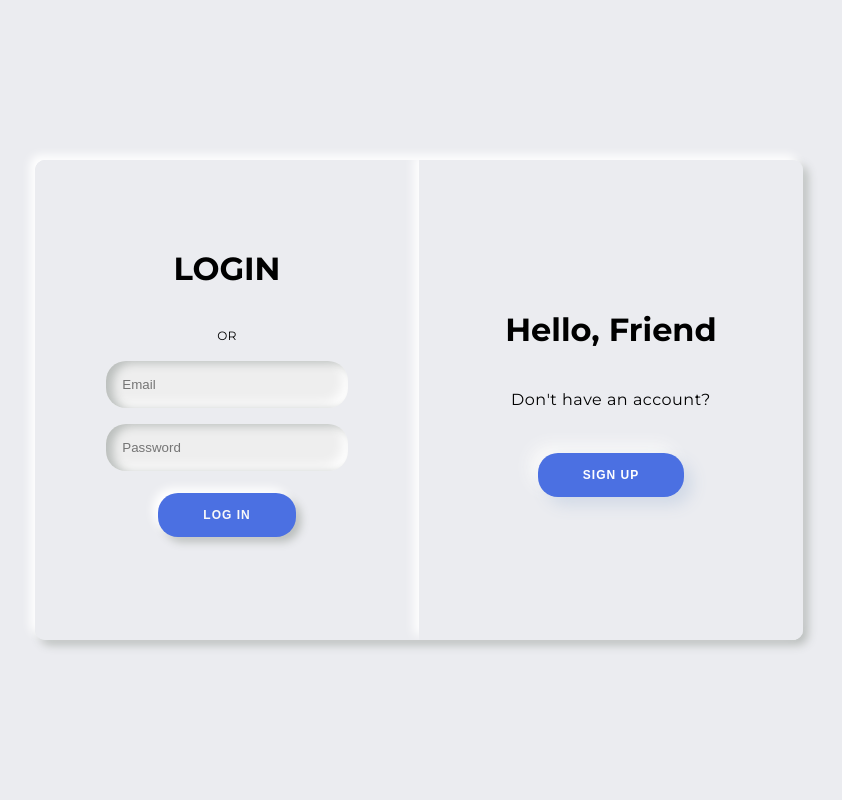
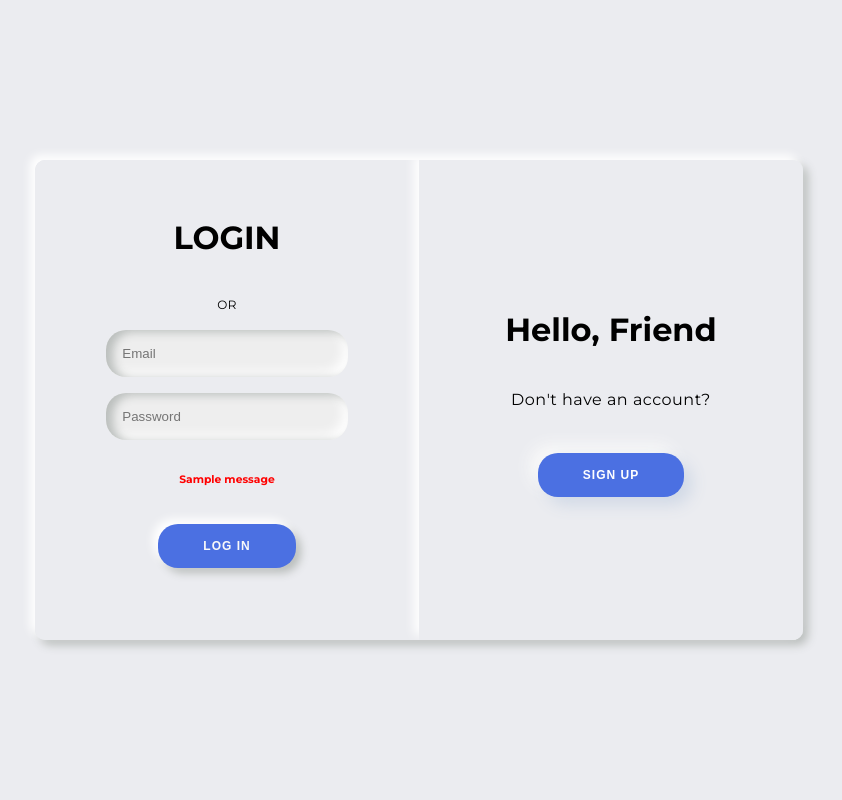
Before and after one commit to OpenLake/Photo-Sharing-App, a Django app: page /login in a window 1280 px wide. Shown: the whole page, without its empty margins (221-1063 px from the left). Run offline with Django 3.2, Linux system fonts and the light colour scheme; tables that the repository leaves empty hold one stand-in row (values such as "Sample post"); one stand-in notice (Sample message) is shown; some libraries are stand-ins or nearby versions.

Commit message:
Corrected the error while the same user signup

```diff
--- a/backend/home/views.py
+++ b/backend/home/views.py
@@ -8,6 +8,7 @@ import string
 import random
 from utils import checkGPUavailable, download_weights
 import hdbscan
+from django.contrib import messages
 
 
 # Required for image processing
@@ -63,9 +64,14 @@ def loginUser(request):
         first_name = request.POST.get("first_name")
         username = request.POST.get("username")
         password = request.POST.get("password")
-        user = User.objects.create_user(username=username, password=password, first_name=first_name)
-        user.save()
-        return redirect("/login")
+        if User.objects.filter(username = username).first():
+            alert = {"error": "Username already  in use."}
+            return render(request, "login.html", alert)
+
+        else:
+            user = User.objects.create_user(username=username, password=password, first_name=first_name)
+            user.save()
+            return redirect("/login")
     if request.method == "POST" and "login" in request.POST:
         username = request.POST.get("username")
         password = request.POST.get("password")
@@ -74,6 +80,7 @@ def loginUser(request):
             login(request, user)
             return redirect("/")
         else:
+            messages.error(request, "Invalid Credentials")
             return render(request, "login.html")
     return render(request, "login.html")
 
--- a/backend/templates/login.html
+++ b/backend/templates/login.html
@@ -231,6 +231,7 @@
                     <input type="text" name="first_name" placeholder="Name">
                     <input type="email" name="username" placeholder="Email">
                     <input type="password" name="password" placeholder="Password">
+                    <h6 style="color:red">{{ error }}</h6>
                     <button class="form_btn" type="submit" name="signup">Sign Up</button>
                 </form>
             </div>
@@ -252,6 +253,9 @@
                     <span>OR</span>
                     <input type="email" name="username" placeholder="Email">
                     <input type="password" name="password" placeholder="Password">
+                    {% for message in messages %}
+                    <h6 style="color:red;">{{ message }}</h6>
+                    {% endfor %}
                     <button class="form_btn" type="submit" name="login">Log in</button>
                 </form>
             </div>
```
